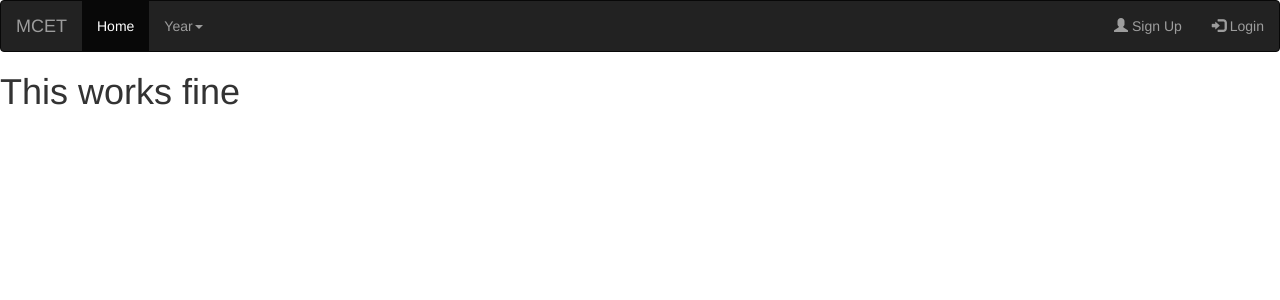
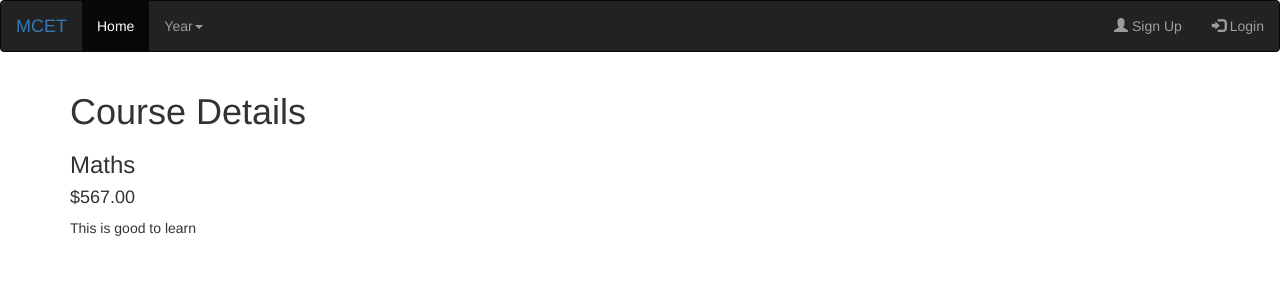
Before and after one commit to Rojer19bcs018/Courses-UI, an Angular app: page /course/1 in a window 1280 px wide. Shown: the top 300 px of the page. Built offline with nearby package versions, Linux system fonts and the light colour scheme.

Commit message:
5 files modified

```diff
--- a/src/app/app.component.html
+++ b/src/app/app.component.html
@@ -1,4 +1,5 @@
 <app-header></app-header>
 
-
+<div class="container">
 <router-outlet></router-outlet>
+</div>
--- a/src/course/course.model.ts
+++ b/src/course/course.model.ts
@@ -1,6 +1,7 @@
 export interface course {
   id: number;
   name: string;
+  price: number;
   description: string;
 }
 
@@ -8,16 +9,19 @@ export const courses = [
   {
     id: 1,
     name: 'Maths',
+    price: 567,
     description: 'This is good to learn',
   },
   {
     id: 2,
     name: 'Science',
+    price: 674,
     description: 'This is good for your life',
   },
   {
     id: 3,
     name: 'Social',
+    price: 852,
     description: 'This is good for society',
   },
 ];
--- a/src/coursedetails/coursedetails.component.html
+++ b/src/coursedetails/coursedetails.component.html
@@ -1 +1,7 @@
-<h1>This works fine</h1>
+<h1>Course Details</h1>
+
+<div *ngIf = "Course">
+  <h3>{{ Course.name }}</h3>
+  <h4>{{ Course.price | currency }}</h4>
+  <p>{{ Course.description }}</p>
+</div>
--- a/src/coursedetails/coursedetails.component.ts
+++ b/src/coursedetails/coursedetails.component.ts
@@ -1,10 +1,20 @@
-import { Component } from '@angular/core';
+import { Component, OnInit } from '@angular/core';
+import { ActivatedRoute } from '@angular/router';
+import { courses,course } from '../course/course.model';
 
 @Component({
   selector:'app-course-details',
   templateUrl:'./coursedetails.component.html'
 })
 
-export class CourseDetails{
+export class CourseDetails implements OnInit{
+    Course:course | undefined;
+    constructor(private route:ActivatedRoute){}
+      ngOnInit(){
+           const routeParams = this.route.snapshot.paramMap;
+           const fromRoute = Number(routeParams.get('courseid'));
+
+           this.Course = courses.find(Course => Course.id === fromRoute);
+      }
 
 }
--- a/src/header/header.component.html
+++ b/src/header/header.component.html
@@ -15,7 +15,11 @@
     <nav class="navbar navbar-inverse">
       <div class="container-fluid">
         <div class="navbar-header">
-          <a class="navbar-brand" href="#">MCET</a>
+          <div class="navbar-brand">
+          <a [routerLink] = "['/']">
+            MCET
+          </a>
+          </div>
         </div>
         <ul class="nav navbar-nav">
           <li class="active"><a href="#">Home</a></li>
```
